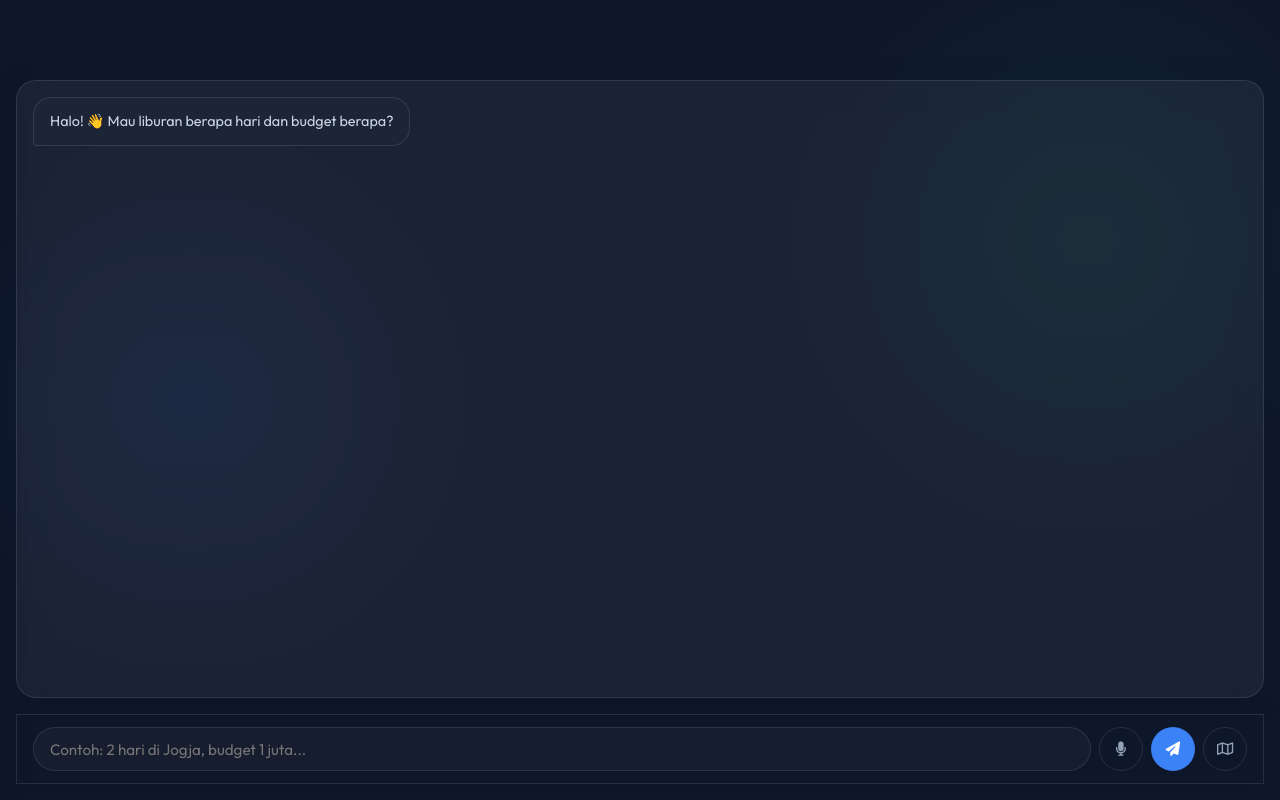
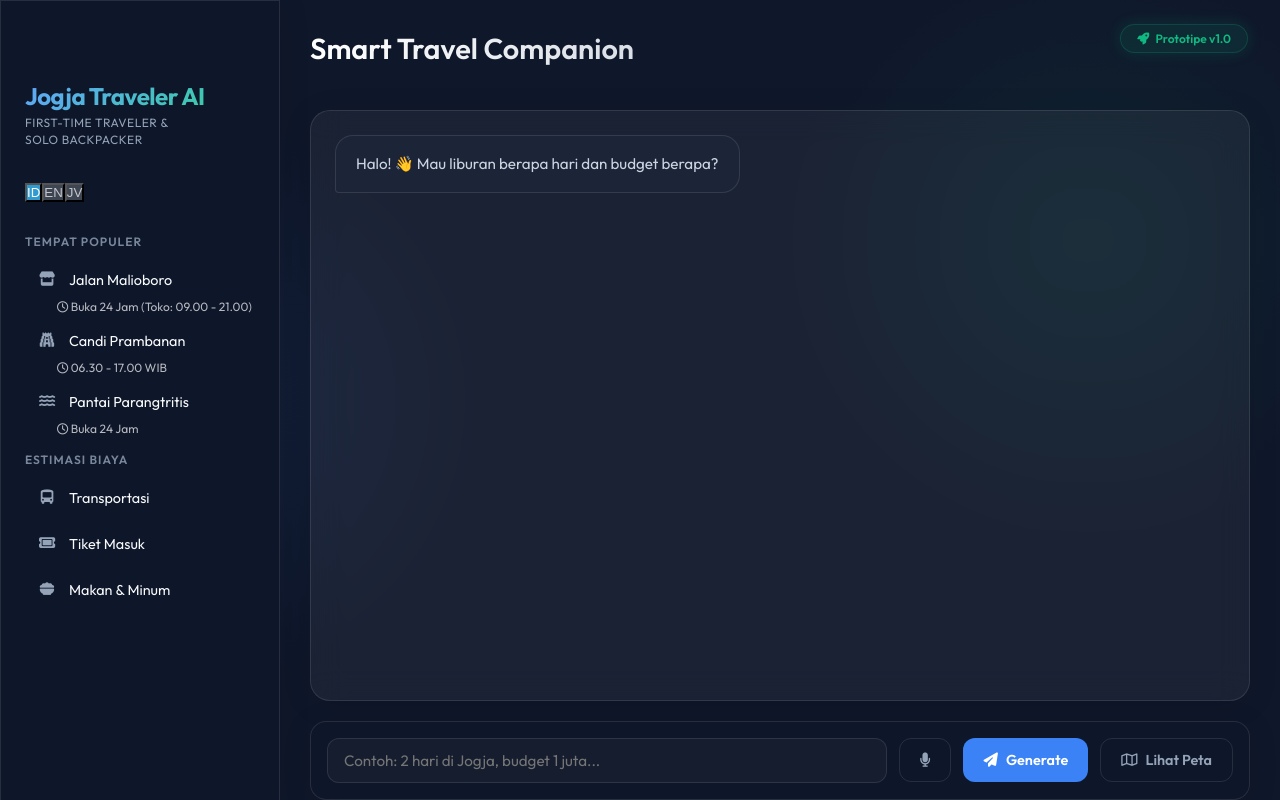
Before and after one commit to Wilzxm/jogjatravelerai, a Next.js app in the folder ai-travel/: page / in a window 1280 px wide. Built offline with nearby package versions, Linux system fonts and the light colour scheme.

Commit message:
update css

```diff
--- a/ai-travel/app/globals.css
+++ b/ai-travel/app/globals.css
@@ -411,9 +411,6 @@ body {
     border-bottom: 1px solid var(--glass-border);
   }
 
-  color: var(--text-main);
-}
-
   .mobile-badge {
     display: flex;
     align-items: center;
@@ -751,6 +748,8 @@ body {
 
   /* Close the main mobile media query here */
 
+}
+
 /* Hide mobile button on desktop */
 @media (min-width: 769px) {
 
```
Lines whose indentation alone changed are shown as unchanged.
